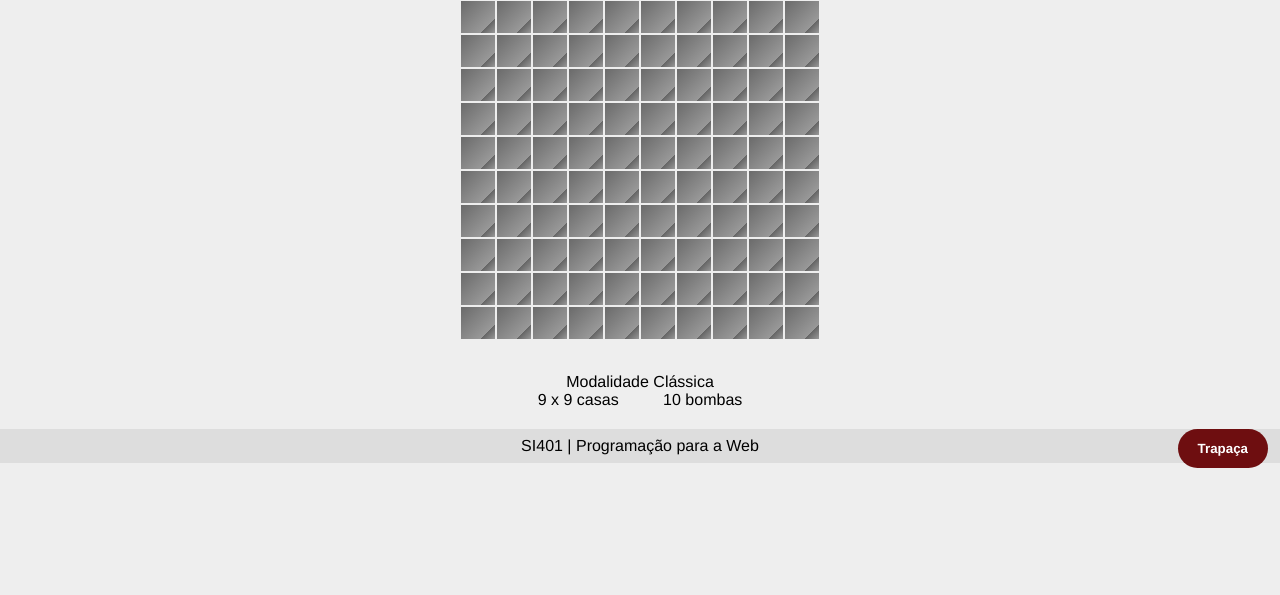
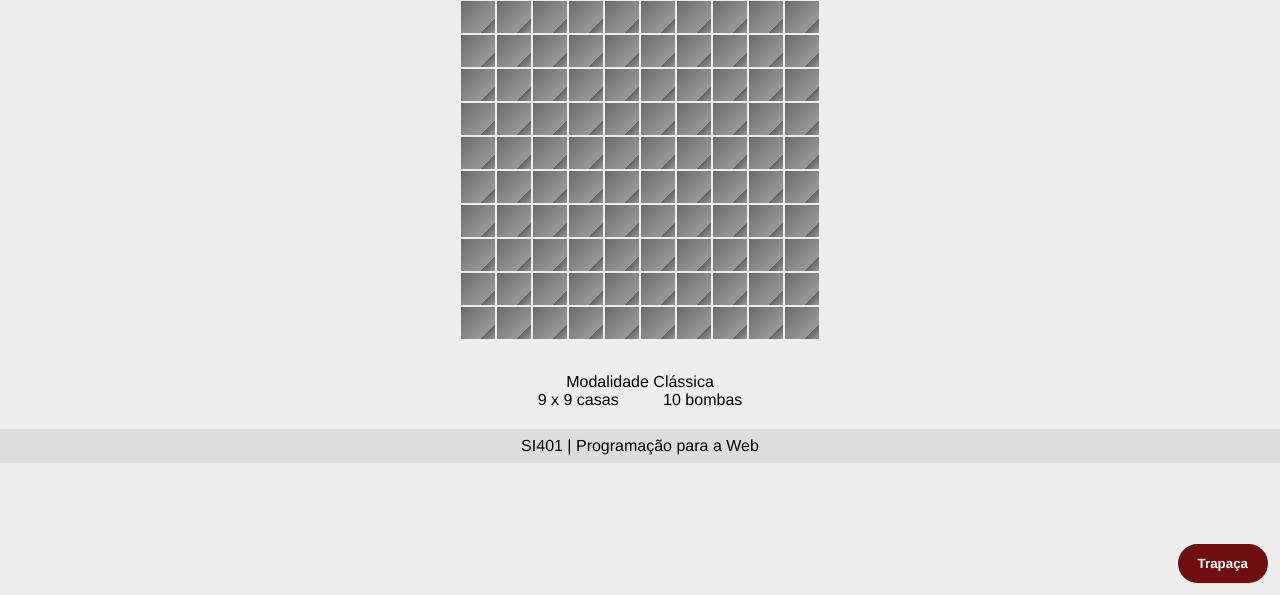
Before and after one commit to si401-web/campo-minado, a PHP site: page /jogo.html in a window 1280 px wide. Shown: the part 205-800 px from the top of the page. Run offline with PHP 8.4, Linux system fonts and the light colour scheme.

Commit message:
Fixed cheat button

```diff
--- a/css/tabuleiro.css
+++ b/css/tabuleiro.css
@@ -1,6 +1,7 @@
 aside#acoes {
-    position: absolute;
+    position: fixed;
     right: 12px;
+    bottom: 12px;
     z-index: 10;
 }
 
```
